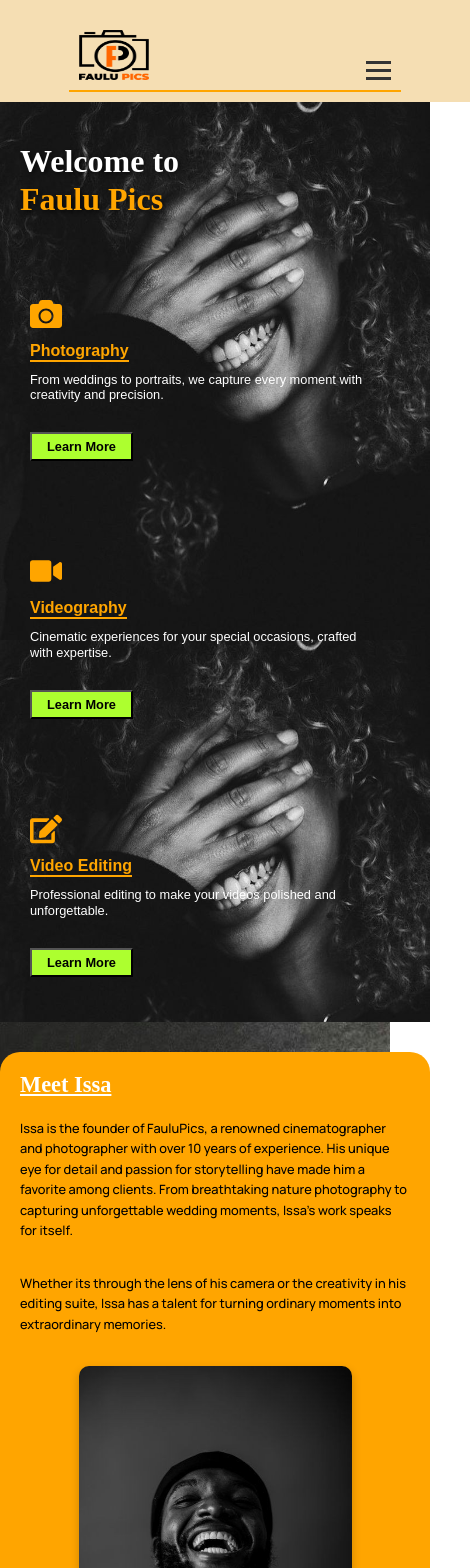
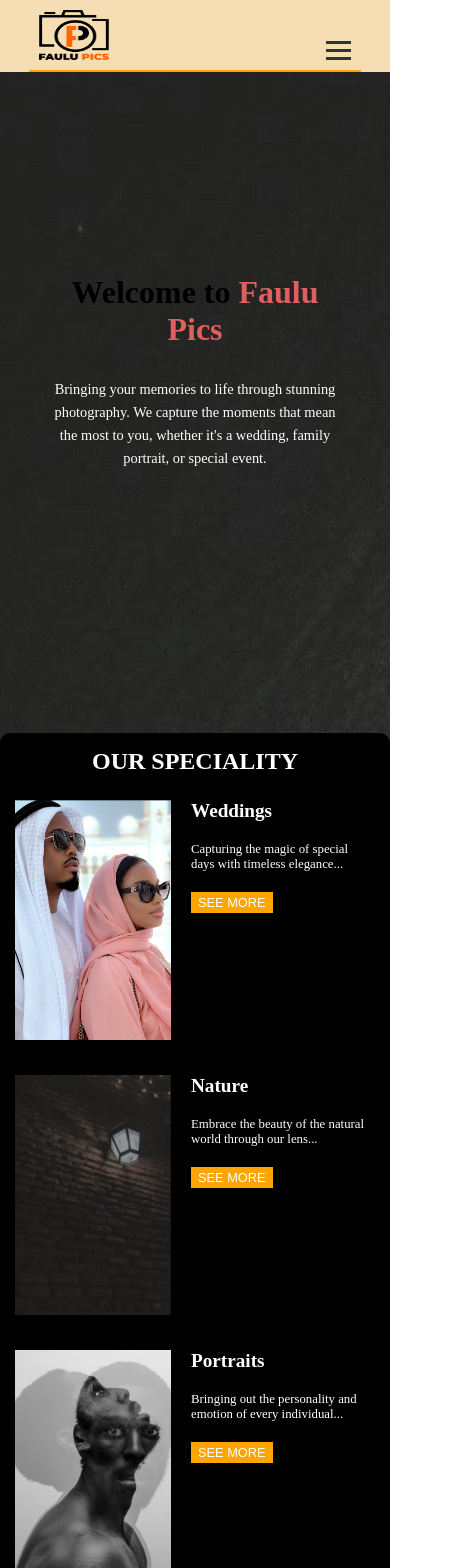
Before and after one commit to bugijay7/issanew, a React (Vite) app: page / in a window 390 px wide. Shown: the top 1568 px of the page, 470 px wide, since content can reach past the window. Built offline with nearby package versions, Linux system fonts and the light colour scheme.

Commit message:
updated everythin

```diff
--- a/src/Pages/Home.jsx
+++ b/src/Pages/Home.jsx
@@ -5,6 +5,9 @@ import Banner from '../components/Banner';
 import Navbar from '../components/Navbar';
 import Footer from '../components/Footer';
 import Testimonials from '../components/Testimonials';
+import About from '../components/About';
+import Services from '../components/Services';
+import Contacts from '../components/Contacts';
 function Home() {
   const [, setCount] = useState(0)
 
@@ -12,7 +15,10 @@ function Home() {
       <div className='home-container'>
       <Navbar />
       <Banner />
+      <About />
+      <Services />
       <Testimonials />
+      <Contacts />
       <Footer />
       </div>
 
--- a/src/Pages/Portfolio.jsx
+++ b/src/Pages/Portfolio.jsx
@@ -1,5 +1,6 @@
 import { useLocation } from 'react-router-dom';
 import Gallery from '../components/Gallery';
+import Contacts from '../components/Contacts';
 import Footer from '../components/Footer';
 
 function Portfolio() {
@@ -22,6 +23,7 @@ function Portfolio() {
   return (
     <div>
       <Gallery images={galleryImages} />
+      <Contacts />
       <Footer />
     </div>
   );
--- a/src/components/Banner.jsx
+++ b/src/components/Banner.jsx
@@ -1,18 +1,25 @@
 import { useState } from 'react';
 import { Link } from 'react-router-dom';
 import './banner.css';
-import Services from './Services';
 
 function Banner() {
   const [count, setCount] = useState(0);
 
   return (
-    <div className='bann-container'>
-               <div className='overlay-text'>
-               <h1 className='intro-title'>Welcome to <strong className='strong'> Faulu Pics
-               </strong></h1>
-               <Services />
-               </div>
+    <div className="bann-container">
+      <div className="overlay-text">
+        <h1 className="intro-title">
+          Welcome to <strong className="strong">Faulu Pics</strong>
+        </h1>
+        <p className="intro-description">
+          Bringing your memories to life through stunning photography.
+           We capture the moments that mean the most to you, whether it's a wedding,
+            family portrait, or special event.
+        </p>
+        <Link to="/portfolio" className="cta-button">
+          Explore Portfolio
+        </Link>
+      </div>
     </div>
   );
 }
--- a/src/components/Contacts.jsx
+++ b/src/components/Contacts.jsx
@@ -10,7 +10,7 @@ function Contacts() {
       <div className='navbar-links'>
         <div className='shorts'>
           <p><a href='#'>PROJECTS</a></p>
-          <p><a href='#'>ABOUT ME</a></p>
+          <p><a href='#about'>ABOUT ME</a></p>
           <p><a href='#'>CONTACTS</a></p>
         </div>
 
--- a/src/components/about.css
+++ b/src/components/about.css
@@ -1,11 +1,15 @@
 /* About Section Container */
 .abt-container {
-    width: 100%;
+    max-width: 1200px;
     height: auto;
     display: flex;
     flex-direction: column;
     justify-content: center;
     align-items: center;
+    padding-bottom: 50px;
+    background-color: white;
+    margin: 30px auto;
+    border-radius: 10px;
 }
 
 /* Heading */
@@ -14,6 +18,7 @@
     font-weight: 900;
     font-size: 2rem;
     margin: 20px auto;
+    color: orange;
 }
 
 /* Card Styles */
@@ -21,7 +26,7 @@
     display: flex;
     flex-direction: column;
     text-align: left;
-    background-color: gainsboro;
+    background-color: orange;
     height: fit-content;
     padding: 10px;
     width: 20%;
@@ -42,6 +47,7 @@
 .cards-text {
     max-width: 90%;
     font-size: 1rem;
+    padding: 10px 0;
 }
 
 /* Card Box Styles */
@@ -51,6 +57,7 @@
     display: flex;
     justify-content: center;
     gap: 30px;
+
 }
 
 /* Button Styles */
@@ -77,6 +84,7 @@
         justify-content: center;
         align-items: center;
         background-color: BLACK;
+        width: 100%
     }
 
     .abt-heading {
@@ -104,7 +112,7 @@
         height: 240px;
         display: flex;
         flex-direction: column;
-        justify-content: space-around;
+        justify-content: flex-start;
     }
 
     .card-title {
@@ -135,8 +143,8 @@
 
     .page-links {
         padding: 2px 4px;
-        color: orange;
-        background-color: white;
+        background-color: orange;
+        color: white;
         font-size: 0.8rem;
         width: fit-content;
         padding: 3px 7px ;
--- a/src/components/banner.css
+++ b/src/components/banner.css
@@ -1,163 +1,175 @@
-/* Default styles (desktop and larger devices) */
 .bann-container {
-  color: #fff;
-  overflow: hidden;
-  height: fit-content;
+  position: relative;
+  height: 70vh;
+
   display: flex;
-  flex-direction: column;
+  align-items: center;
   justify-content: center;
-  align-items: center;
-  background-color: transparent;
-  padding: 150px;
-}
-
-.bann-overlay {
-  position: absolute;
-  top: 0;
-  left: 0;
-  bottom: 0;
-  width: 100%;
-  height: 100vh;
-  display: flex;
-  justify-content: center;
-  align-items: center;
-  z-index: 1;
-  background: rgba(0, 0, 0, 0.5);
+  color: white;
+  text-align: center;
+  padding: 20px;
 }
 
 .overlay-text {
-  position: relative;
+  background: rgba(180, 160, 14, 0.6);
+  padding: 50px;
+  border-radius: 10px;
+  width: 80%;
+  max-width: 900px;
   text-align: center;
-  z-index: 2;
 }
 
 .intro-title {
-  font-size: 4rem;
-  margin: 0;
-  color: #fff;
-  font-weight: bold;
-  text-shadow: 2px 2px 4px rgba(0, 0, 0, 0.6);
+  font-size: 3rem;
+  margin-bottom: 20px;
 }
+
 .strong {
-  color: orange;
+  color: #de5f5e; /* Customize your brand color */
 }
 
 .intro-description {
-  font-size: 1.5rem;
-  margin: 20px auto 0;
-  max-width: 800px;
-  color: #ccc;
-  line-height: 1.5;
-  text-shadow: 1px 1px 3px rgba(0, 0, 0, 0.6);
+  font-size: 1.2rem;
+  margin-bottom: 30px;
+  max-width: 600px;
+  line-height: 1.6;
+  margin: 30px auto;
 }
 
-.navbar-links {
-  top:30px;
-  bottom: 10px;
-  width: 100%;
-  display: flex;
-  justify-content: center;
-  align-items: center;
-  flex-direction: column;
-  padding: 5px 10px;
-  border-radius: 20px;
+.cta-button {
+  display: inline-block;
+  background-color: #de5f5e;
+  padding: 12px 24px;
+  color: white;
+  text-decoration: none;
+  font-size: 1.1rem;
+  border-radius: 5px;
+  transition: background-color 0.3s ease;
+  margin-top: 20px;
 }
 
-.shorts {
+.cta-button.secondary {
+  background-color: #4a90e2;
+}
+
+.cta-button:hover {
+  background-color: #c94c4b;
+}
+
+.about-photographer {
+  margin-top: 40px;
+}
+
+.sub-title {
+  font-size: 2rem;
+  margin-bottom: 15px;
+}
+
+.about-description {
+  font-size: 1rem;
+  margin-bottom: 30px;
+}
+
+.featured-services {
+  margin-top: 30px;
+}
+
+.services-list {
   display: flex;
-  gap: 20px;
+  justify-content: space-around;
+  flex-wrap: wrap;
+}
+
+.service-item {
+  margin: 20px;
+  max-width: 300px;
+  text-align: left;
+}
+
+.service-item h3 {
+  font-size: 1.5rem;
   margin-bottom: 10px;
 }
 
-.shorts a {
-  color: #fff;
-  text-decoration: none;
-  font-size: 1.2rem;
-  font-weight: 600;
-  transition: color 0.3s ease;
+.service-item p {
+  font-size: 1rem;
+  line-height: 1.5;
 }
 
-.shorts a:hover {
-  color: #f4a261;
+/* Mobile CSS */
+@media (max-width: 768px) {
+  .overlay-text {
+    padding: 30px;
+    width: 90%;
+    background-color: transparent;
+    height: fit-content;
   }
 
-.socials {
-  display: flex;
-  gap: 20px;
+  .intro-title {
+    font-size: 2.5rem;
   }
 
-.icon:hover {
-  color: #f4a261;
+  .intro-description {
+    font-size: 1rem;
+    max-width: 100%;
   }
 
-/* Mobile View Adjustments */
-@media (max-width: 768px) {
-  /* Banner Container */
-  .bann-container {
-    height: fit-content; /* Let the content define height */
-    display: flex;
-    flex-direction: column;
-    justify-content: flex-start;
-    align-items: flex-start;
-    background-image: url(../assets/images/prod6.jpg);
-    background-size: contain;
-    gap: 10%;
-    width: 100%;
-    padding: 20px;
+  .cta-button {
+    padding: 5px 10px;
+    font-size: 1rem;
   }
 
-  /* Banner Overlay */
-  .overlay-text {
-    width: 90%;
-    top: 20px;
-    flex-direction: column;
-    bottom: 5px;
+  .about-photographer {
+    margin-top: 30px;
   }
 
-.strong {
-  color: orange;
+  .sub-title {
+    font-size: 1.8rem;
   }
 
-  /* Text Adjustments */
-  .intro-title {
-    font-size: 2rem; /* Smaller font size for mobile */
-    line-height: 1.2;
-    text-align: left;
-    display: flex;
-    flex-direction: column;
-    padding-bottom: 10px;
-    width: 100%;
+  .about-description {
+    font-size: 0.9rem;
   }
 
-
-
-  .navbar-links {
-    top:30px;
-    bottom: 10px;
-    width: 100%;
-    display: flex;
-    justify-content: center;
+  .services-list {
+    flex-direction: column;
     align-items: center;
-    flex-direction: column;
-    padding: 5px 10px;
-    border-radius: 20px;
   }
 
-  /* Shorts Links */
-  .shorts {
-    flex-direction: row; /* Stack links vertically */
-    gap: 10px;
+  .service-item {
+    max-width: 100%;
+    margin: 10px 0;
+  }
 }
 
-  .shorts a {
-    font-size: 0.9rem;
-    color: orangered;
-    font-family: 'Montserrat', sans-serif;
+/* Mobile for smaller screens */
+@media (max-width: 480px) {
+  .intro-title {
+    font-size: 2rem;
   }
 
-  /* Social Media Icons */
-  .socials {
-    gap: 15px;
-    color: yellow;
+  .intro-description {
+    font-size: 0.9rem;
+  }
+
+  .cta-button {
+    padding: 8px 16px;
+    font-size: 0.9rem;
+  }
+
+  .sub-title {
+    font-size: 1.6rem;
+  }
+
+  .about-description {
+    font-size: 0.8rem;
+  }
+
+  .service-item h3 {
+    font-size: 1.3rem;
+  }
+
+  .service-item p {
+    font-size: 0.9rem;
   }
 }
--- a/src/components/navbar.css
+++ b/src/components/navbar.css
@@ -103,6 +103,7 @@
   .nav-container {
     background-color: wheat;
     width: 100%;
+    padding: 0;
   }
   .links {
     display: none;
--- a/src/components/services.css
+++ b/src/components/services.css
@@ -1,95 +1,97 @@
 /* Services Container */
 .services-container {
-  padding: 30px;
+  padding: 50px 30px;
+  display: flex;
+  flex-wrap: wrap;
+  gap: 40px;
+  justify-content: center;
+  align-items: center;
+  font-family: 'Montserrat', sans-serif;
   color: #333;
-  font-family: 'Montserrat', sans-serif;
-  display: flex;
-  flex-direction: row;
-  gap: 40px;
-  align-items: center;
 }
 
 /* Individual Service Section */
 .service-section {
-  margin-bottom: 30px;
-  margin-top: 32px;
-  width: 25vw;
-  padding: 5px 10px;
+  background-color: #333;
+  color: white;
+  padding: 20px;
   border-radius: 15px;
+  width: 20%; /* 3 services per row on desktop */
+  min-width: 280px; /* Ensures proper sizing for smaller screens */
   transition: transform 0.3s ease, box-shadow 0.3s ease;
-  display: flex;
-  flex-direction: column;
-  align-items: flex-start;
-  justify-content: flex-start;
+  text-align: left;
+  box-shadow: 0 4px 8px rgba(0, 0, 0, 0.1);
 }
 
 .service-section:hover {
   transform: translateY(-10px);
-  box-shadow: 0px 20px 40px rgba(0, 0, 0, 0.2);
+  box-shadow: 0px 15px 30px rgba(0, 0, 0, 0.2);
+}
+
+/* Service Icon */
+.service-icon {
+  font-size: 3rem;
+  color: orange;
+  margin-bottom: 15px;
 }
 
 /* Service Title */
 .service-section h2 {
-  font-size: 2.5rem;
-  margin-bottom: 20px;
-  color: orange;
+  font-size: 2rem;
+  margin-bottom: 15px;
+  color: orange; /* Maintains your color */
 }
 
 /* Service Description */
 .service-section p {
-  font-size: 1.2rem;
-  line-height: 1.8;
-  margin-bottom: 30px;
+  font-size: 1.1rem;
+  line-height: 1.6;
+  margin-bottom: 20px;
   color: white;
-  text-align: left;
 }
 
+/* Learn More Button */
 .learn-more-btn {
-  padding: 5px 15px;
+  padding: 10px 20px;
   background-color: greenyellow;
   color: black;
   font-weight: 700;
- font-size: 0.8rem;
+  font-size: 1rem;
+  border: none;
+  border-radius: 5px;
+  cursor: pointer;
+  transition: background-color 0.3s ease;
 }
-.service-icon {
-  color: orange;
-  font-size: 32px;
-  padding: 12px 0;
+
+.learn-more-btn:hover {
+  background-color: #ffda79;
 }
 
 /* Responsive View for Mobile */
 @media screen and (max-width: 768px) {
   .services-container {
-    padding: 10px 5px;
-    gap: 10px;
-    margin-top: 10px;
-    width: fit-content;
-    display: flex;
     flex-direction: column;
-    justify-content: flex-start;
-    align-items: flex-start;
+    gap: 20px;
+    align-items: center;
+  }
 
-  }
   .service-section {
-    padding: 5px;
-    display: flex;
-    flex-direction: column;
-    left: 10px;
-    background-color: transparent;
-    width: 100%;
+    width: 90%; /* Full width on mobile */
+    padding: 15px;
   }
 
   .service-section h2 {
-    font-size: 1rem;
+    font-size: 1.5rem;
     margin-bottom: 10px;
-    border-bottom: 2px solid orange;
-    width: fit-content;
   }
 
   .service-section p {
-    font-size: 0.8rem;
-    line-height: 1.2;
-    width: 100%;
-    text-align: left;
+    font-size: 1rem;
+    line-height: 1.4;
+  }
+
+  .learn-more-btn {
+    padding: 8px 16px;
+    font-size: 0.9rem;
   }
 }
--- a/src/components/testimonials.css
+++ b/src/components/testimonials.css
@@ -56,24 +56,25 @@
     .test-container {
       flex-direction: column; /* Changes direction to column on mobile */
       text-align: center;
-      width: 100%;
       margin: 30px auto;
     }
 
     .founder-intro h2 {
       text-align: left;
-      font-size: 1.4rem;
+      font-size: 1rem;
       text-decoration: underline ;
     }
 
     .founder-intro p {
-        font-size: 0.8rem;
+        font-size: 0.7rem;
         line-height: 1.6;
         color: black;
         padding-top: 20px;
         font-family: var(--font-family);
         margin-bottom: 0.75rem;
         font-weight: 500;
+        max-width: 80%;
+        margin: auto;
       }
 
     .founder-image {
```
Also changed, not shown: src/components/contacts.css (+19 -14 lines), src/components/footer.css (+11 -7 lines). Lines whose indentation alone changed are shown as unchanged.
